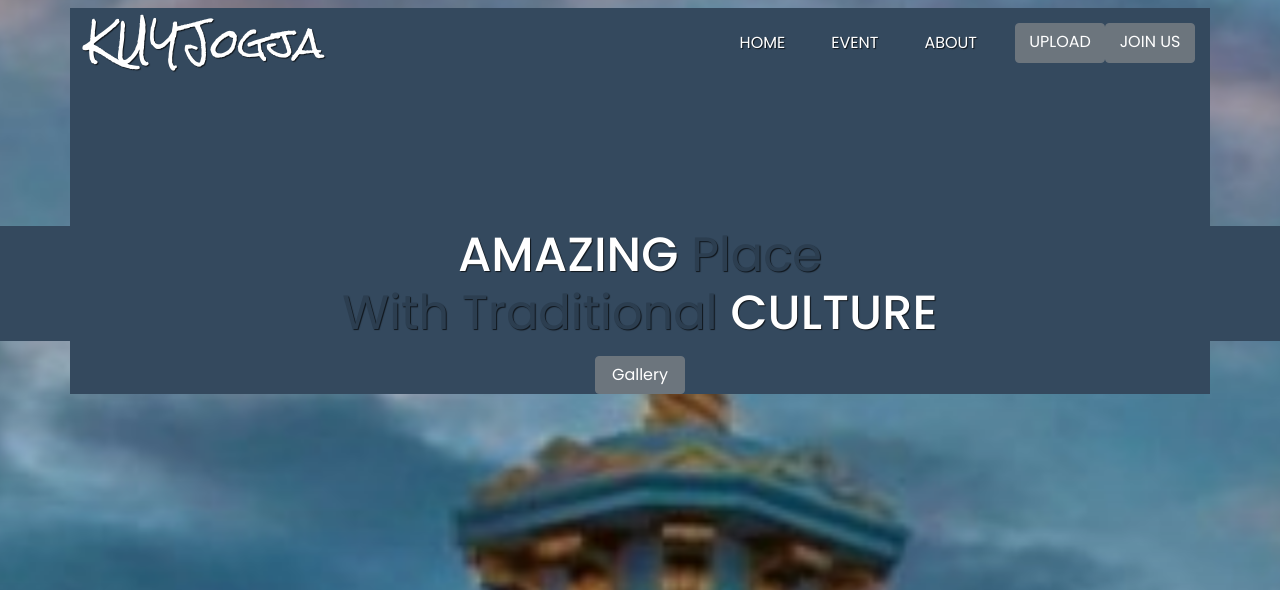
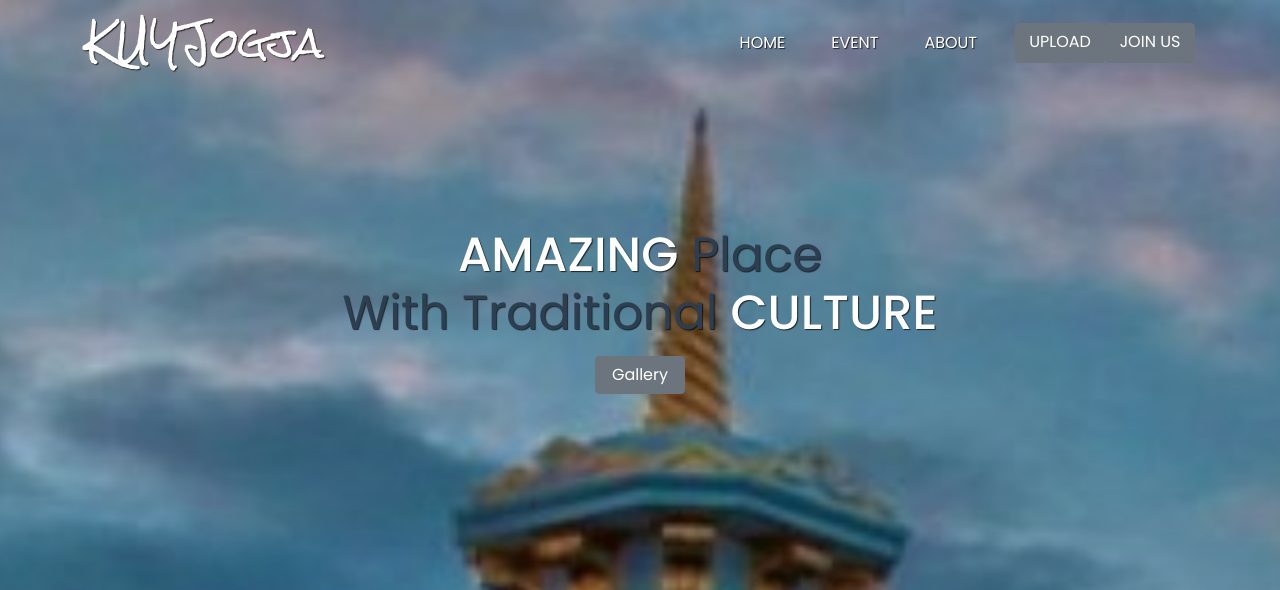
Before and after one commit to sultanzio/pwebprak10, a PHP site: page /pwebprak.php in a window 1280 px wide. Shown: the top 590 px of the page. Run offline with PHP 8.4, Linux system fonts and the light colour scheme; some libraries are stand-ins or nearby versions.

Commit message:
Update style.css

```diff
--- a/style.css
+++ b/style.css
@@ -3,7 +3,6 @@
   margin: 0;
   padding: 0;
   color: #d9d9d9;
-  background-color: #34495e;
   box-sizing: border-box;
   font-family: 'Poppins', sans-serif;
 }
```
